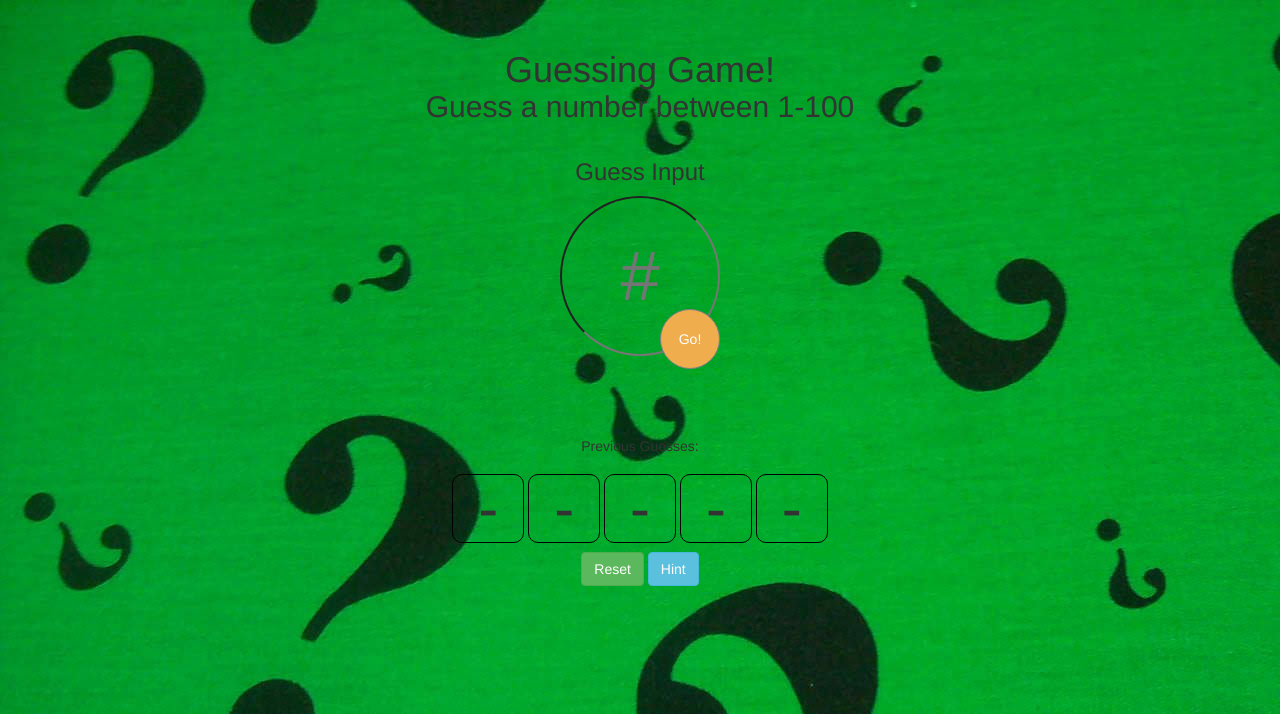
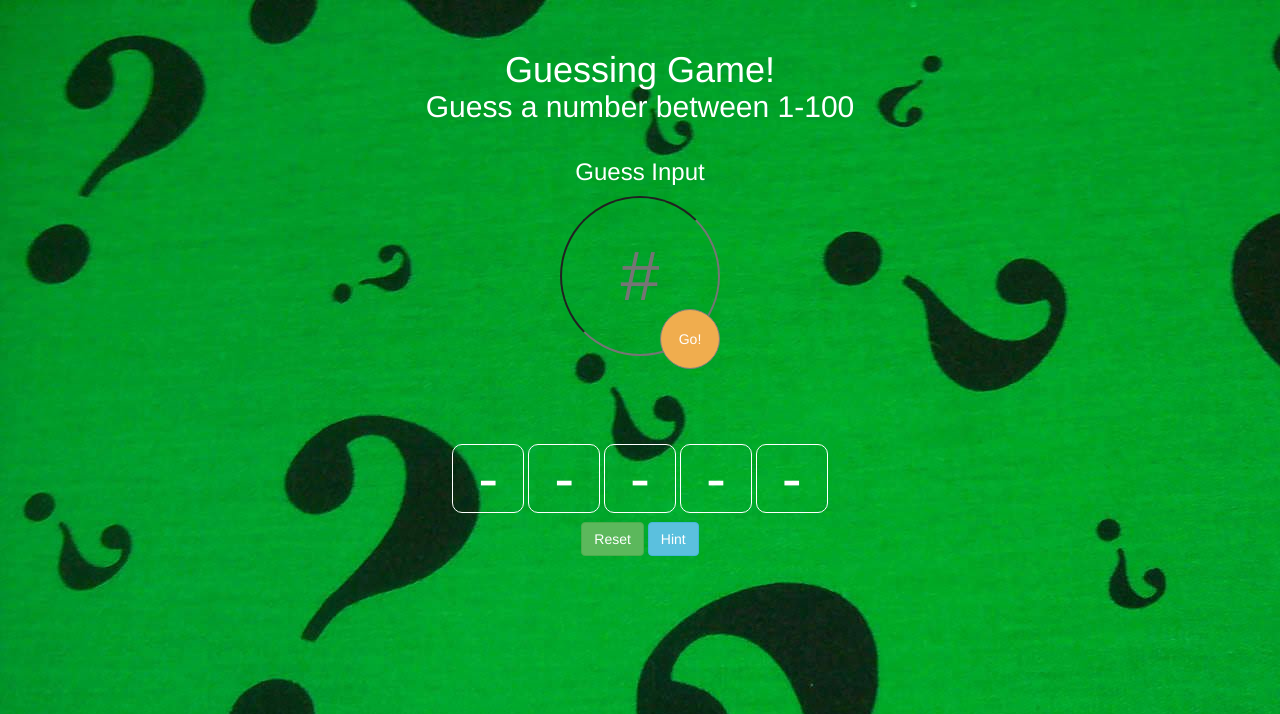
Before and after one commit to JTFeinberg/Guessing-Game, a plain HTML site: page index.html in a window 1280 px wide. Shown: the top 714 px of the page. Drawn offline with Linux system fonts and the light colour scheme.

Commit message:
made fonts white

```diff
--- a/index.html
+++ b/index.html
@@ -14,21 +14,20 @@
 
         <div id='headers'>
           <!-- Title and subtitles! -->
-          <h1 id='title' class='center' class='page-header'>Guessing Game!</h1>
-          <h2 id='subtitle' class='center'>Guess a number between 1-100</h2>
+          <h1 id='title' class='center' class='words page-header'>Guessing Game!</h1>
+          <h2 id='subtitle' class='center words'>Guess a number between 1-100</h2>
         </div>
 
         <div id='main' class='center'>
           <div id='input-parent'>
             <!-- Player's guess input, and submit button -->
-            <h3>Guess Input</h3>
+            <h3 class='words'>Guess Input</h3>
             <input id='player-input' class='center' placeholder="#" maxlength='3' autofocu=autofocus></input>
             <button id='submit' class='btn btn-warning'>Go!</button>
           </div>
 
           <div id='guesses'>
             <!-- unordered list of guesses -->
-            <p>Previous Guesses:</p>
             <ul>
               <li class='guess'>-</li>
               <li class='guess'>-</li>
--- a/style.css
+++ b/style.css
@@ -35,12 +35,21 @@ img {
     border-bottom: 1px solid #eee;
   }
 
-  .guess {
+#title {
+    color: white;
+}
+
+.words {
+    color: white;
+}
+
+.guess {
     display: inline;
     font-size: 60px;
-    border: 1px solid black;
+    border: 1px solid white;
     border-radius: 10px;
     padding: 0 25px;
+    color: white;
 }
 
 #player-input {
@@ -52,6 +61,7 @@ img {
     font-size: 70px;
     border: 1px solid gray gray lightgray lightgray;
     background-color: transparent;
+
 }
 
 #submit {
@@ -64,7 +74,7 @@ img {
     top: 150px;
     left: 100px;
     font-size: relative;
-    border: 1px solid gray ;
+    border: 1px solid gray;
 }
 
 #input-parent {
@@ -79,7 +89,6 @@ body {
 
 
 #app {
-
     width: 60%;
     margin: 50px auto;
 }
```
